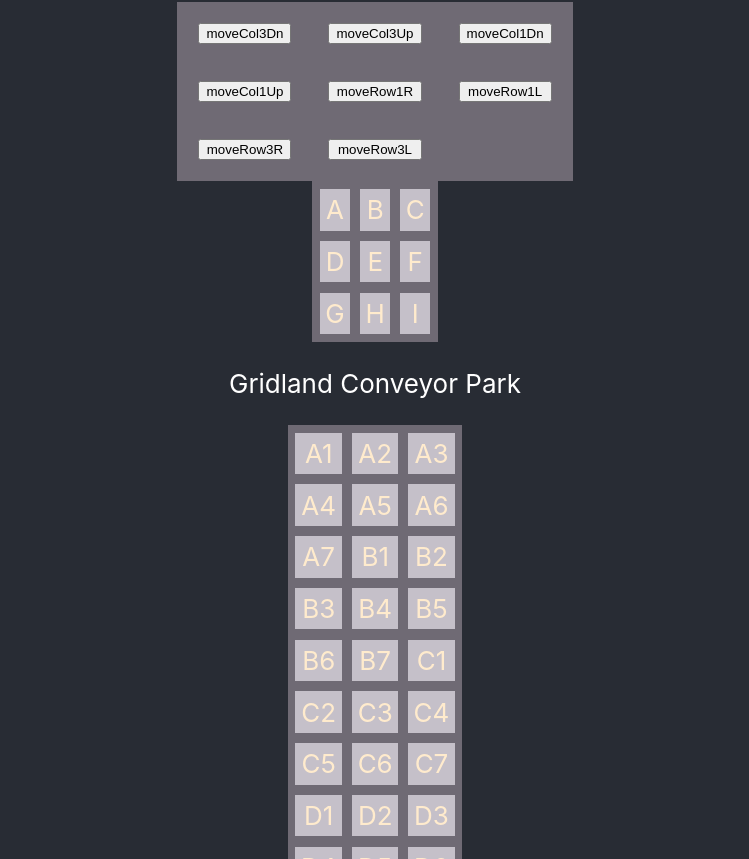
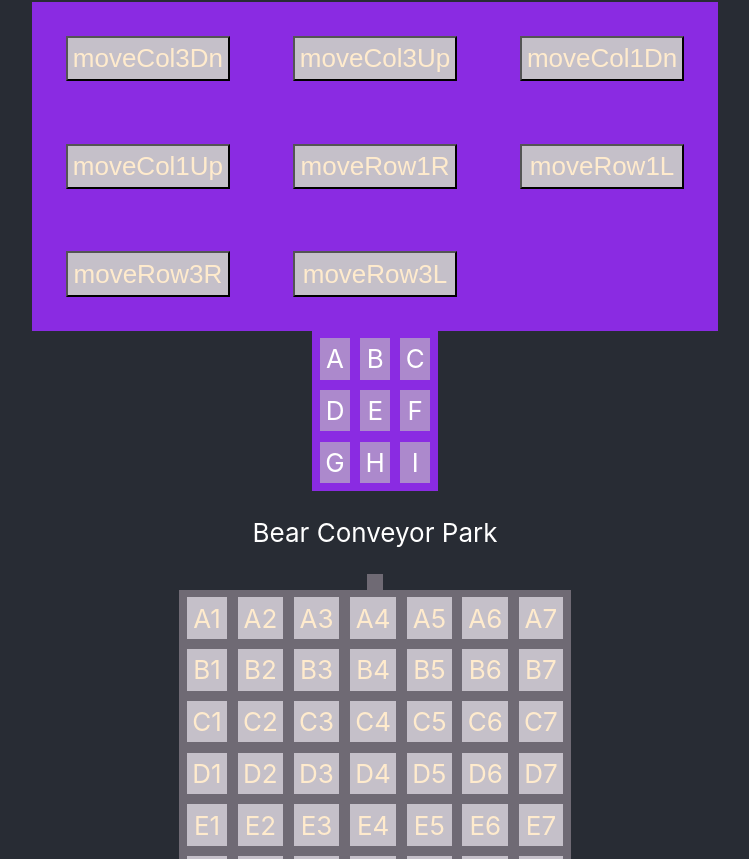
Before and after one commit to Astronatural/solospike, a React (Create React App) app: page / in a window 1280 px wide. Shown: the part 81-940 px from the top of the page, without its empty margins (265-1014 px from the left). Built offline with nearby package versions, Linux system fonts and the light colour scheme.

Commit message:
bear shaped

```diff
--- a/src/App.js
+++ b/src/App.js
@@ -9,7 +9,7 @@ function App() {
   return (
     <div className="App">
       <header className="App-header">
-      <Grid display="none"/>
+      <Grid />
       <SevenBy/>
       </header>
     </div>
--- a/src/SevenBy.css
+++ b/src/SevenBy.css
@@ -1,13 +1,22 @@
-.grid-container {
+.button-container {
     display: grid;
-    grid-template-areas:    'zone1 zone2 zone3';
+    grid-template-areas:    'zone1 zone2 zone3 zone1 zone2 zone3';
     grid-gap: .4em;
     align-content: center;
     background-color: rgb(111, 106, 116);
     padding: .3em;
 }
 
-.grid-container > div {
+.bear-container {
+    display: grid;
+    grid-template-areas:    'zone1 zone2 zone3 zone4 zone5 zone6 zone7';
+    grid-gap: .4em;
+    align-content: center;
+    background-color: rgb(111, 106, 116);
+    padding: .3em;
+}
+
+.bear-container > div {
     background-color: rgb(197, 192, 201);
     display: grid;
     text-align: center;
@@ -19,4 +28,11 @@
 
 button {
     margin: 1em;
+    background-color: rgb(197, 192, 201);
+    display: grid;
+    text-align: center;
+    align-content: center;
+    font-size: 1em;
+    padding: .2em;
+    color: blanchedalmond;
 }
--- a/src/SevenBy.js
+++ b/src/SevenBy.js
@@ -1,5 +1,5 @@
 import React, { useEffect, useState } from 'react';
-import 'SevenBy.css';
+import './SevenBy.css';
 
 function SevenBy () {
 
@@ -18,7 +18,7 @@ function SevenBy () {
 
     return (
         <>
-            <p>Gridland Conveyor Park</p>
+            <p>Bear Conveyor Park</p>
             <div className="button-container">
                 {/* <button onClick={() => moveCol1Dn(grid)}>moveCol1Dn</button>
                 <button onClick={() => moveCol1Up(grid)}>moveCol1Up</button>
@@ -63,7 +63,7 @@ function SevenBy () {
 
             </div>
 
-            <div className="grid-container">
+            <div className="bear-container">
                 {grid.map(tile => {
                     return (
                         <div key={tile.position}>{tile.name}</div>
```
Also changed, not shown: src/Blocks.css (added, +58 -0 lines), src/Blocks.js (added, +28 -0 lines).
